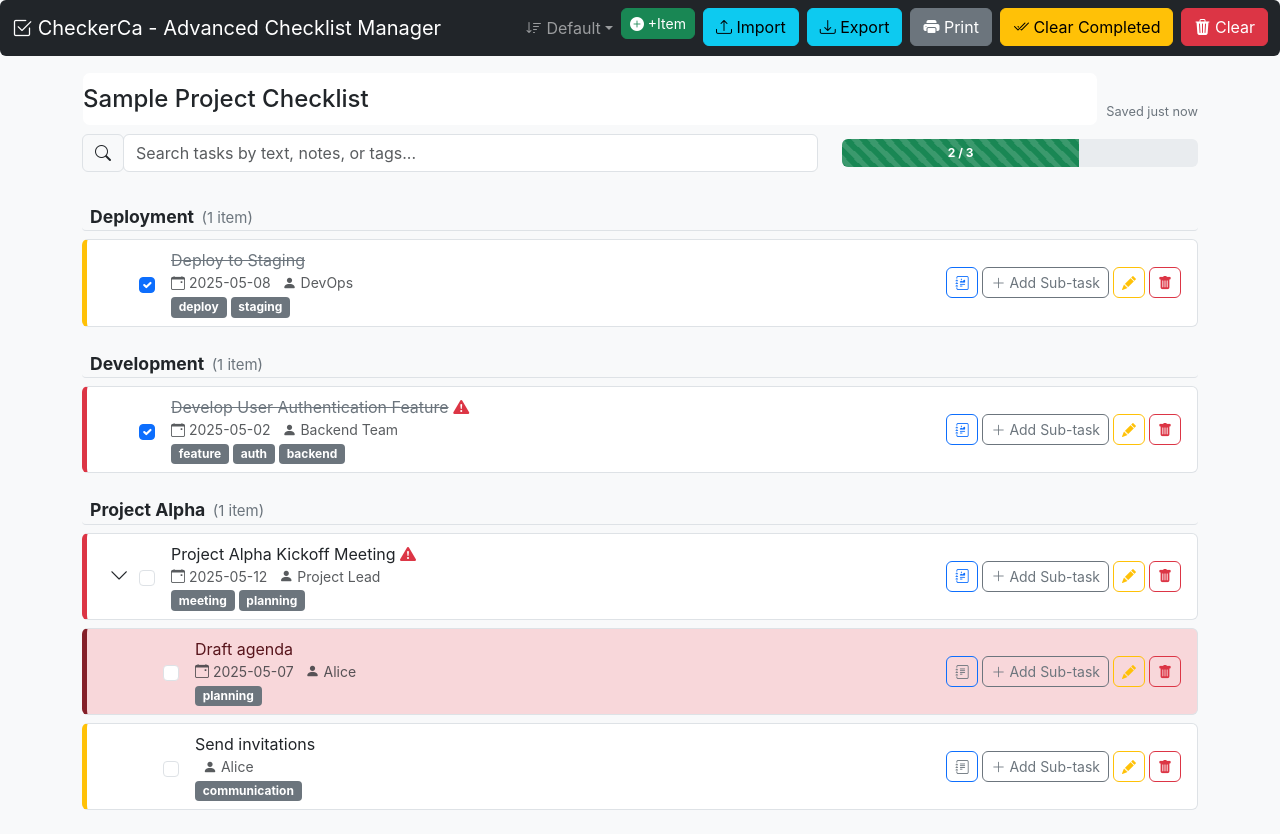
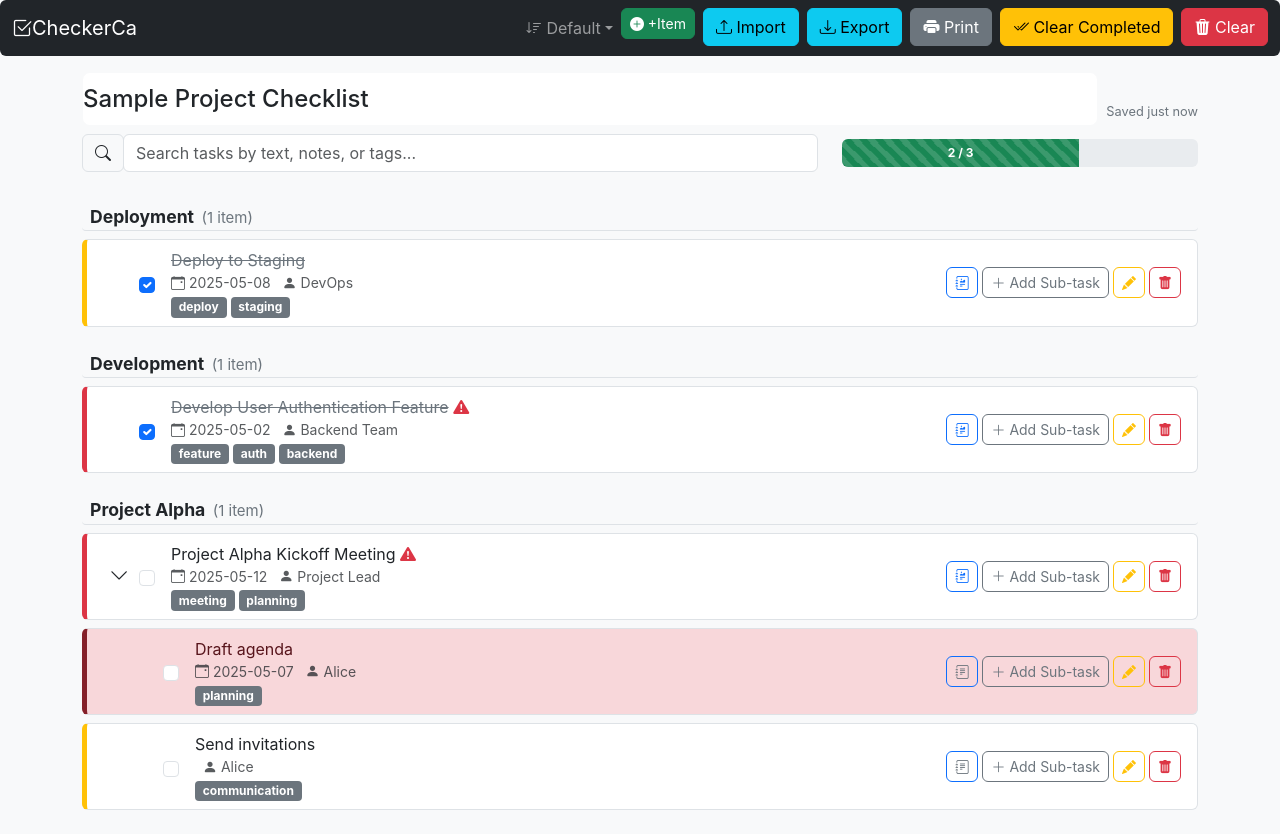
Before and after one commit to shfqrkhn/CheckezCa, a plain HTML site: page index.html in a window 1280 px wide. Drawn offline with nearby package versions, Linux system fonts and the light colour scheme.

Commit message:
Update index.html

```diff
--- a/index.html
+++ b/index.html
@@ -3,7 +3,7 @@
 <head>
     <meta charset="UTF-8">
     <meta name="viewport" content="width=device-width, initial-scale=1.0">
-    <title>CheckerCa - Advanced Checklist Manager</title>
+    <title>CheckerCa</title>
     <link href="https://cdn.jsdelivr.net/npm/bootstrap@5.3.3/dist/css/bootstrap.min.css" rel="stylesheet" integrity="sha384-QWTKZyjpPEjISv5WaRU9OFeRpok6YctnYmDr5pNlyT2bRjXh0JMhjY6hW+ALEwIH" crossorigin="anonymous">
     <link rel="stylesheet" href="https://cdn.jsdelivr.net/npm/bootstrap-icons@1.11.3/font/bootstrap-icons.css">
     <style>
@@ -398,7 +398,7 @@
 <body>
     <nav class="navbar navbar-expand-lg navbar-dark bg-dark">
         <div class="container-fluid">
-            <a class="navbar-brand" href="#"><i class="bi bi-check2-square"></i> CheckerCa - Advanced Checklist Manager</a>
+            <a class="navbar-brand" href="#"><i class="bi bi-check2-square"></i>CheckerCa</a>
             <button class="navbar-toggler" type="button" data-bs-toggle="collapse" data-bs-target="#navbarNav" aria-controls="navbarNav" aria-expanded="false" aria-label="Toggle navigation">
                 <span class="navbar-toggler-icon"></span>
             </button>
```
